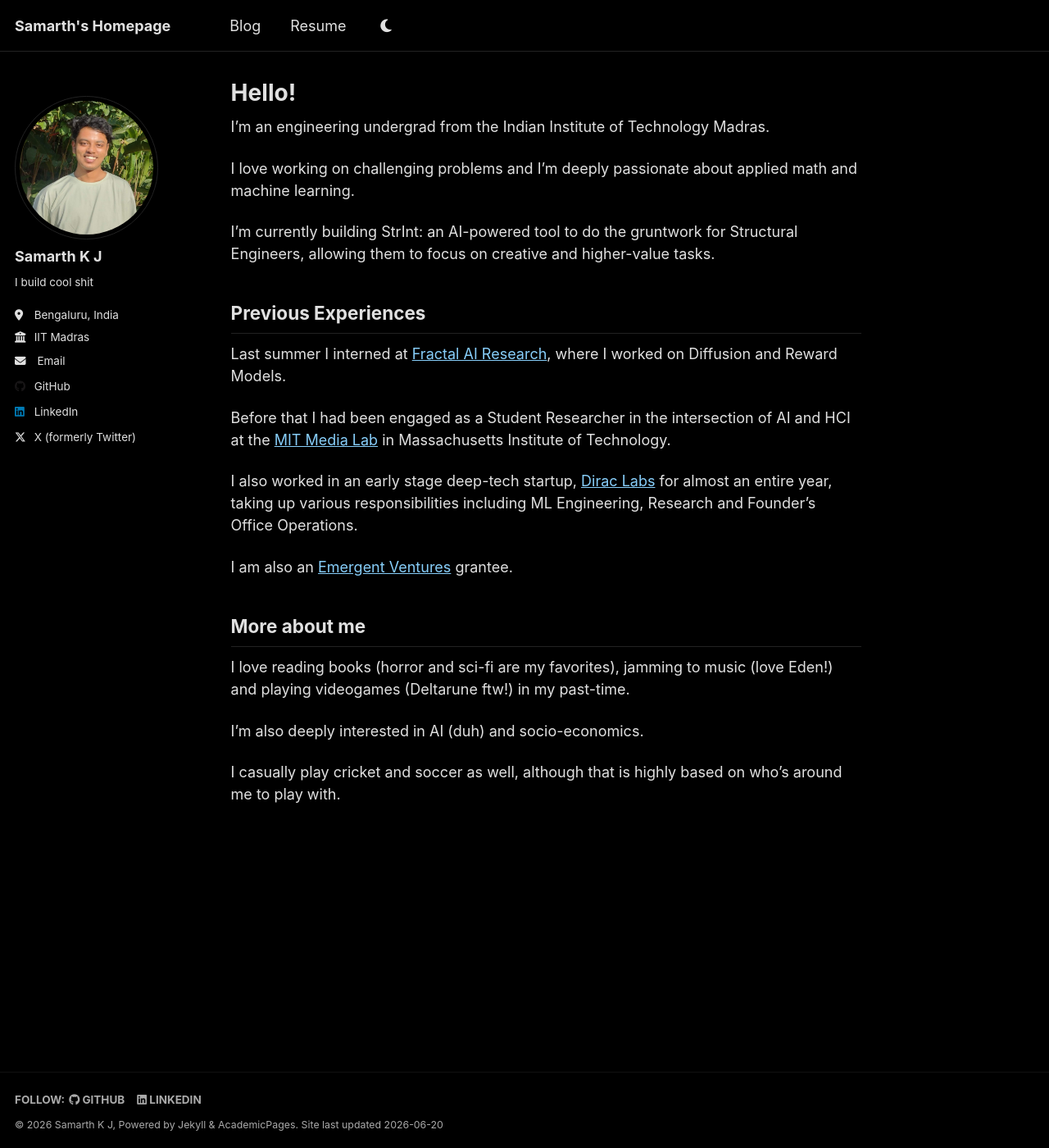
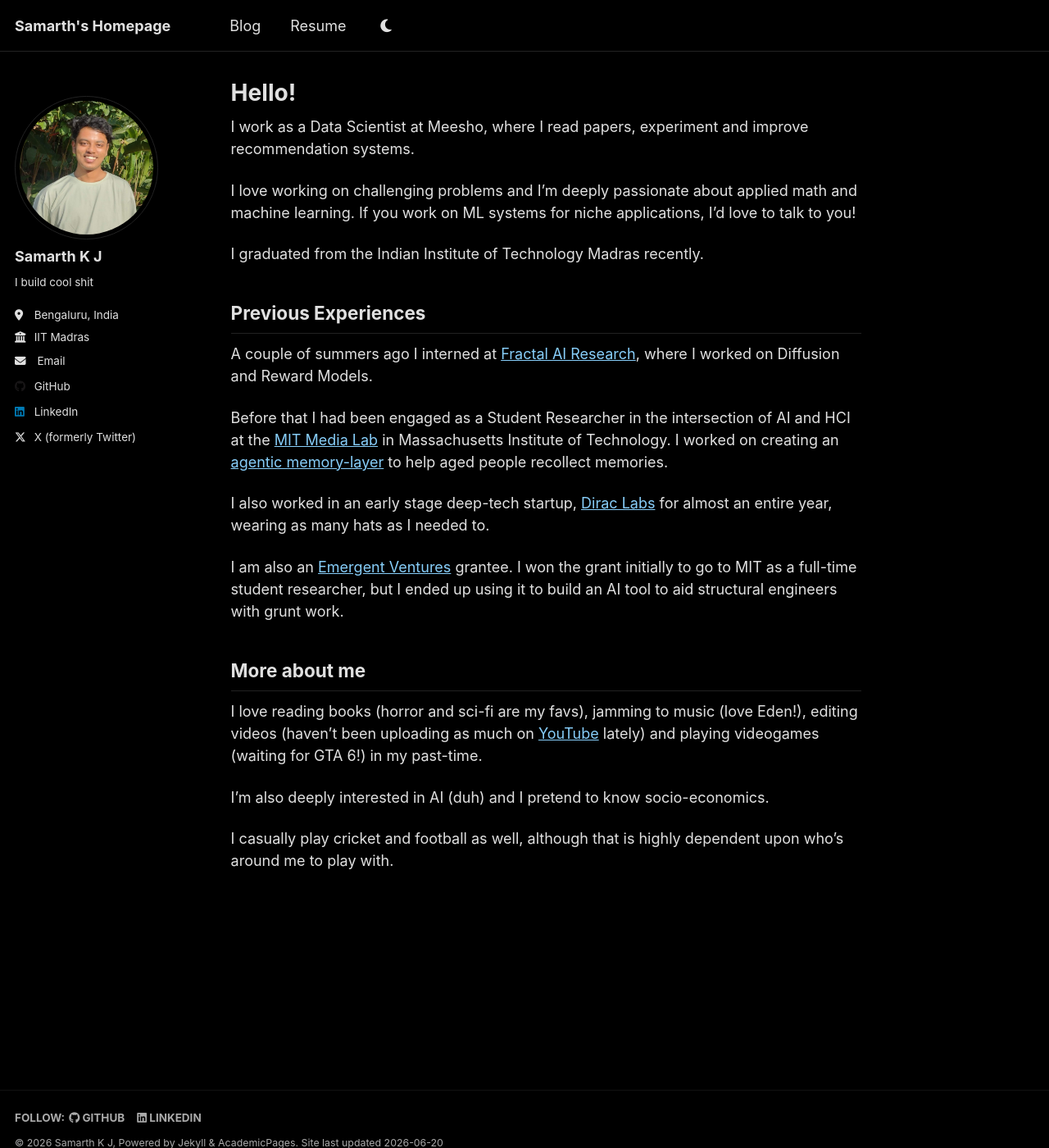
Before and after one commit to Kiwinov/kiwinov.github.io, a Jekyll site: the page built from _pages/about.md, in a window 1280 px wide and 1400 px high. Shown: the whole window at 82% size. Built offline with Jekyll 4.4.1, drawn with Linux system fonts in a browser that asks for light colours.

Commit message:
update about

```diff
--- a/_pages/about.md
+++ b/_pages/about.md
@@ -6,26 +6,26 @@ redirect_from:
   - /about/
   - /about.html
 ---
-I'm an engineering undergrad from the Indian Institute of Technology Madras.
+I work as a Data Scientist at Meesho, where I read papers, experiment and improve recommendation systems.
 
-I love working on challenging problems and I'm deeply passionate about applied math and machine learning.
+I love working on challenging problems and I'm deeply passionate about applied math and machine learning. If you work on ML systems for niche applications, I'd love to talk to you!
 
-I'm currently building StrInt: an AI-powered tool to do the gruntwork for Structural Engineers, allowing them to focus on creative and higher-value tasks.
+I graduated from the Indian Institute of Technology Madras recently.
 
 ## Previous Experiences
 
-Last summer I interned at [Fractal AI Research](https://fractal.ai/ai-research), where I worked on Diffusion and Reward Models.
+A couple of summers ago I interned at [Fractal AI Research](https://fractal.ai/ai-research), where I worked on Diffusion and Reward Models.
 
-Before that I had been engaged as a Student Researcher in the intersection of AI and HCI at the [MIT Media Lab](https://www.media.mit.edu/) in Massachusetts Institute of Technology.
+Before that I had been engaged as a Student Researcher in the intersection of AI and HCI at the [MIT Media Lab](https://www.media.mit.edu/) in Massachusetts Institute of Technology. I worked on creating an [agentic memory-layer](https://www.media.mit.edu/projects/memoro/overview/) to help aged people recollect memories.
 
-I also worked in an early stage deep-tech startup, [Dirac Labs](https://diraclabs.com) for almost an entire year, taking up various responsibilities including ML Engineering, Research and Founder's Office Operations.
+I also worked in an early stage deep-tech startup, [Dirac Labs](https://diraclabs.com) for almost an entire year, wearing as many hats as I needed to.
 
-I am also an [Emergent Ventures](https://marginalrevolution.com/marginalrevolution/2025/11/emergent-ventures-india-13th-cohort.html) grantee.
+I am also an [Emergent Ventures](https://marginalrevolution.com/marginalrevolution/2025/11/emergent-ventures-india-13th-cohort.html) grantee. I won the grant initially to go to MIT as a full-time student researcher, but I ended up using it to build an AI tool to aid structural engineers with grunt work.
 
 ## More about me
 
-I love reading books (horror and sci-fi are my favorites), jamming to music (love Eden!) and playing videogames (Deltarune ftw!) in my past-time.
+I love reading books (horror and sci-fi are my favs), jamming to music (love Eden!), editing videos (haven't been uploading as much on [YouTube](https://www.youtube.com/@Kiwinov) lately) and playing videogames (waiting for GTA 6!) in my past-time.
 
-I'm also deeply interested in AI (duh) and socio-economics.
+I'm also deeply interested in AI (duh) and I pretend to know socio-economics.
 
-I casually play cricket and soccer as well, although that is highly based on who's around me to play with.
+I casually play cricket and football as well, although that is highly dependent upon who's around me to play with.
```
Also changed, not shown: _posts/2126-01-11-my-restaurant-visits-in-bangalore.md (renamed from _posts/2026-01-11-my-restaurant-visits-in-bangalore.md), 1 other file.
